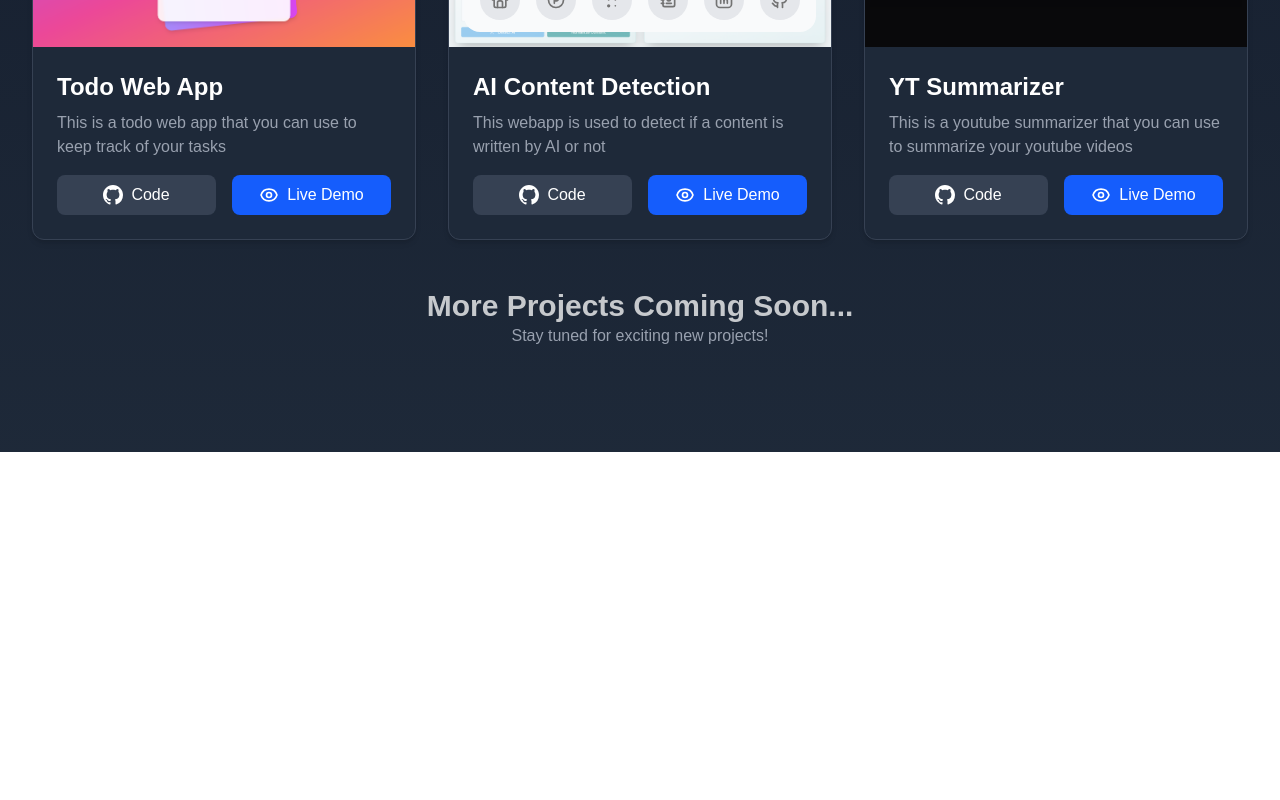
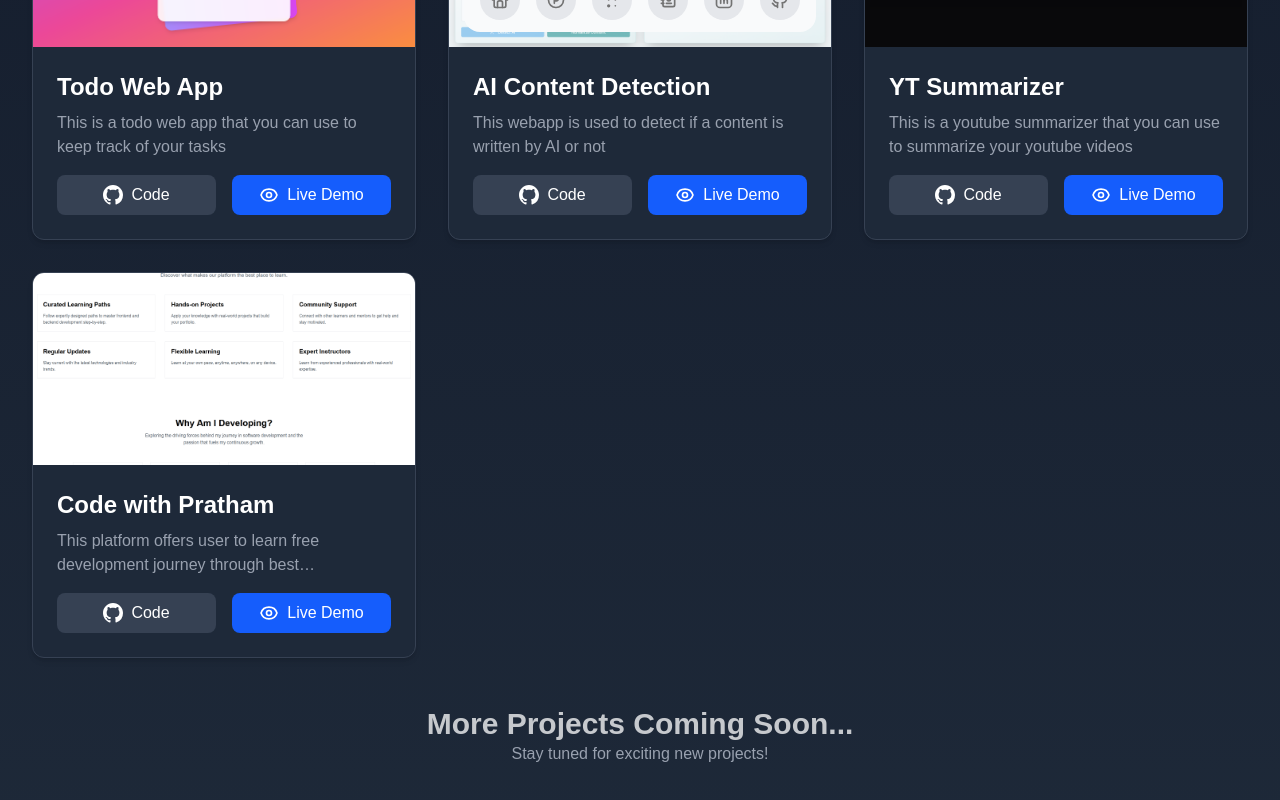
Before and after one commit to Pratham-Prog861/Portfolio, a Next.js app: page /projects in a window 1280 px wide. Shown: the part 760-1560 px from the top of the page. Before the commit the page ends 1212 px from the top, so only its background shows below. Built offline with nearby package versions, Linux system fonts and the light colour scheme.

Commit message:
add new project name called code with pratham.

```diff
--- a/src/app/projects/page.tsx
+++ b/src/app/projects/page.tsx
@@ -46,6 +46,13 @@ const page = () => {
       image: "/yt-summarizer.png",
       github: "https://github.com/Pratham-Prog861/Youtube-Summarizer",
       live: "https://yt-summarizer.netlify.app/"
+    },
+    {
+      title: "Code with Pratham",
+      description: "This platform offers user to learn free development journey through best development path.",
+      image: "/codewithpratham.png",
+      github: "https://github.com/Pratham-Prog861/DevLearning",
+      live: "https://codewithpratham.netlify.app/"
     }
   ]
   return (
```
Also changed, not shown: public/codewithpratham.png (added).
